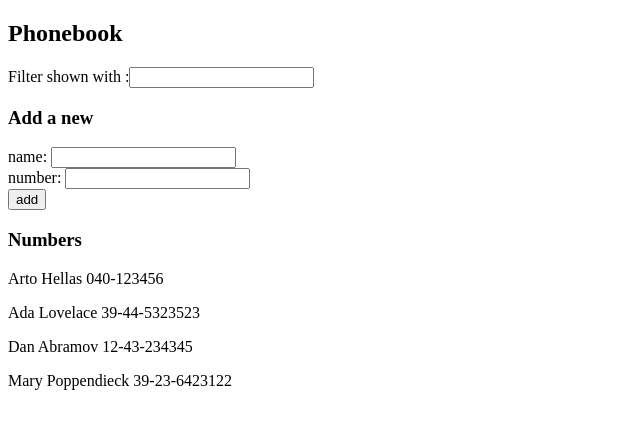
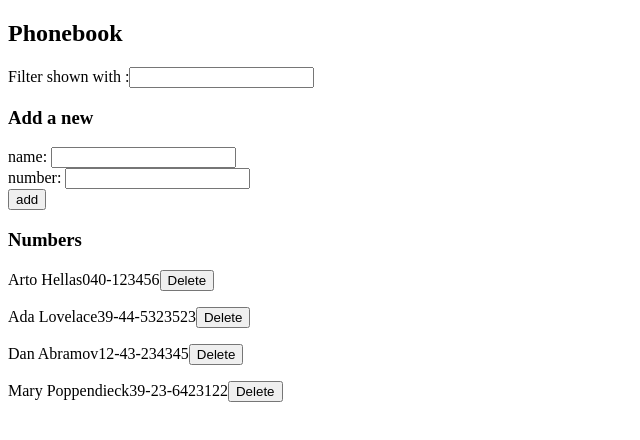
Before and after one commit to DCMaxime/Fullstack-Open-2021, a React (Create React App) app in the folder part2/phonebook/: page / in a window 1280 px wide. Shown: the top 440 px of the page, without its empty margins (0-640 px from the left). Built offline with nearby package versions, Linux system fonts and the light colour scheme; data requests are answered from the project's data file.

Commit message:
Part 2 : exercise 2.17 completed.

```diff
--- a/part2/phonebook/src/App.js
+++ b/part2/phonebook/src/App.js
@@ -1,4 +1,4 @@
-import React, { useState, useEffect } from 'react'
+import React, {useEffect, useState} from 'react'
 import axios from 'axios'
 import personsService from './services/persons'
 
@@ -50,6 +50,16 @@ const App = () => {
     const handleOnChangeNameFilter = (event) => {
         setNameFilter(event.target.value)
     }
+
+    const handleOnClickDeletePerson = ({person: personToDelete}) => {
+        if (window.confirm(`Delete ${personToDelete.name}`)) {
+            personsService.del(personToDelete.id)
+                .then(response => {
+                    setPersons(persons.filter(person => person.id !== personToDelete.id))
+                })
+        }
+    }
+
     return (
         <div>
             <h2>Phonebook</h2>
@@ -63,7 +73,8 @@ const App = () => {
                 handleOnPhoneNumberChange={handleOnPhoneNumberChange}
             />
             <h3>Numbers</h3>
-            <Persons persons={persons} personsToShow={personsToShow} />
+            <Persons persons={persons} personsToShow={personsToShow}
+                     handleOnClickDeletePerson={handleOnClickDeletePerson}/>
         </div>
     )
 }
@@ -91,10 +102,16 @@ const PersonForm = ({onSubmitHandler, newName, handleOnNameChange, newPhoneNumbe
     )
 }
 
-const Persons = ({persons, personsToShow}) => {
+const Persons = ({persons, personsToShow, handleOnClickDeletePerson}) => {
     return (
         personsToShow.map((person) => {
-            return (<p key={person.name}>{person.name} {person.number}</p>)
+            return (
+                <p key={person.name}>
+                    {person.name}
+                    {person.number}
+                    <button onClick={() => handleOnClickDeletePerson({person})}>Delete</button>
+                </p>
+            )
         })
     )
 }
--- a/part2/phonebook/src/services/persons.js
+++ b/part2/phonebook/src/services/persons.js
@@ -17,4 +17,9 @@ const update = (id, newObject) => {
     return request.then(response => response.data)
 }
 
-export default {getAll, create, update}
+const del = (id) => {
+    const request = axios.delete(`${baseUrl}/${id}`)
+    return request.then(response => response)
+}
+
+export default {getAll, create, update, del}
```
